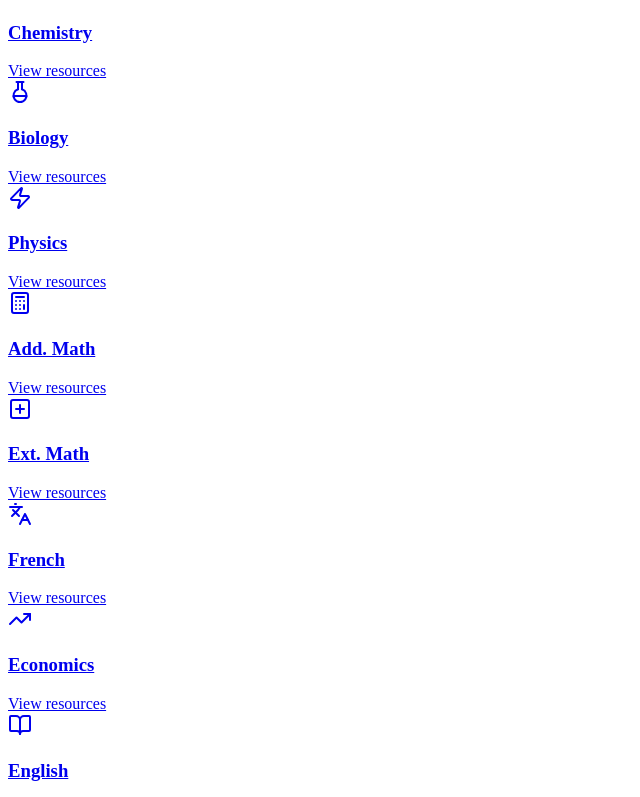
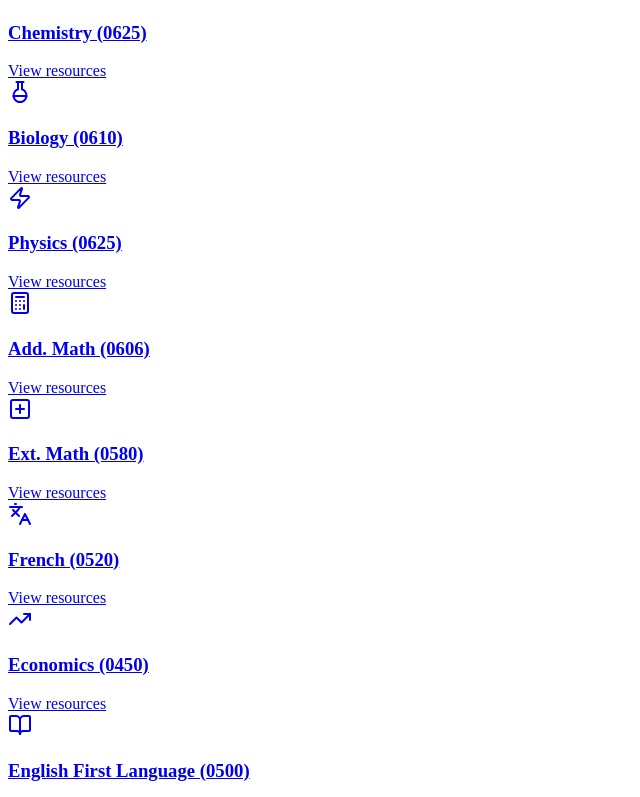
Before and after one commit to igcsehub101/IGCSE-Hub, a React (Vite) app in the folder client/: page /resources in a window 1280 px wide. Shown: the part 343-1140 px from the top of the page, without its empty margins (0-640 px from the left). Built offline with nearby package versions, Linux system fonts and the light colour scheme.

Commit message:
Checkpoint before assistant change: Update subject titles to include their corresponding subject codes
Updates the subject titles in Resources.tsx to include their subject codes.

Replit-Commit-Author: Assistant

```diff
--- a/client/src/pages/Resources.tsx
+++ b/client/src/pages/Resources.tsx
@@ -18,55 +18,55 @@ import SubjectFolder from "@/components/SubjectFolder";
 const Resources = () => {
   const subjects = [
     {
-      title: "Chemistry",
+      title: "Chemistry (0625)",
       icon: FlaskConical,
       color: "blue",
       path: "/subjects/chemistry",
     },
     {
-      title: "Biology",
+      title: "Biology (0610)",
       icon: FlaskRound,
       color: "green",
       path: "/subjects/biology",
     },
     {
-      title: "Physics",
+      title: "Physics (0625)",
       icon: Zap,
       color: "yellow",
       path: "/subjects/physics",
     },
     {
-      title: "Add. Math",
+      title: "Add. Math (0606)",
       icon: Calculator,
       color: "pink",
       path: "/subjects/mathematics",
     },
     {
-      title: "Ext. Math",
+      title: "Ext. Math (0580)",
       icon: PlusSquare,
       color: "purple",
       path: "/subjects/mathematics",
     },
     {
-      title: "French",
+      title: "French (0520)",
       icon: Languages,
       color: "orange",
       path: "/subjects/french",
     },
     {
-      title: "Economics",
+      title: "Economics (0450)",
       icon: TrendingUp,
       color: "blue",
       path: "/subjects/economics",
     },
     {
-      title: "English",
+      title: "English First Language (0500)",
       icon: BookOpen,
       color: "green",
       path: "/subjects/english-language",
     },
     {
-      title: "Comp. Sci.",
+      title: "Computer Science (0478)",
       icon: Laptop,
       color: "yellow",
       path: "/subjects/computer-science",
```
